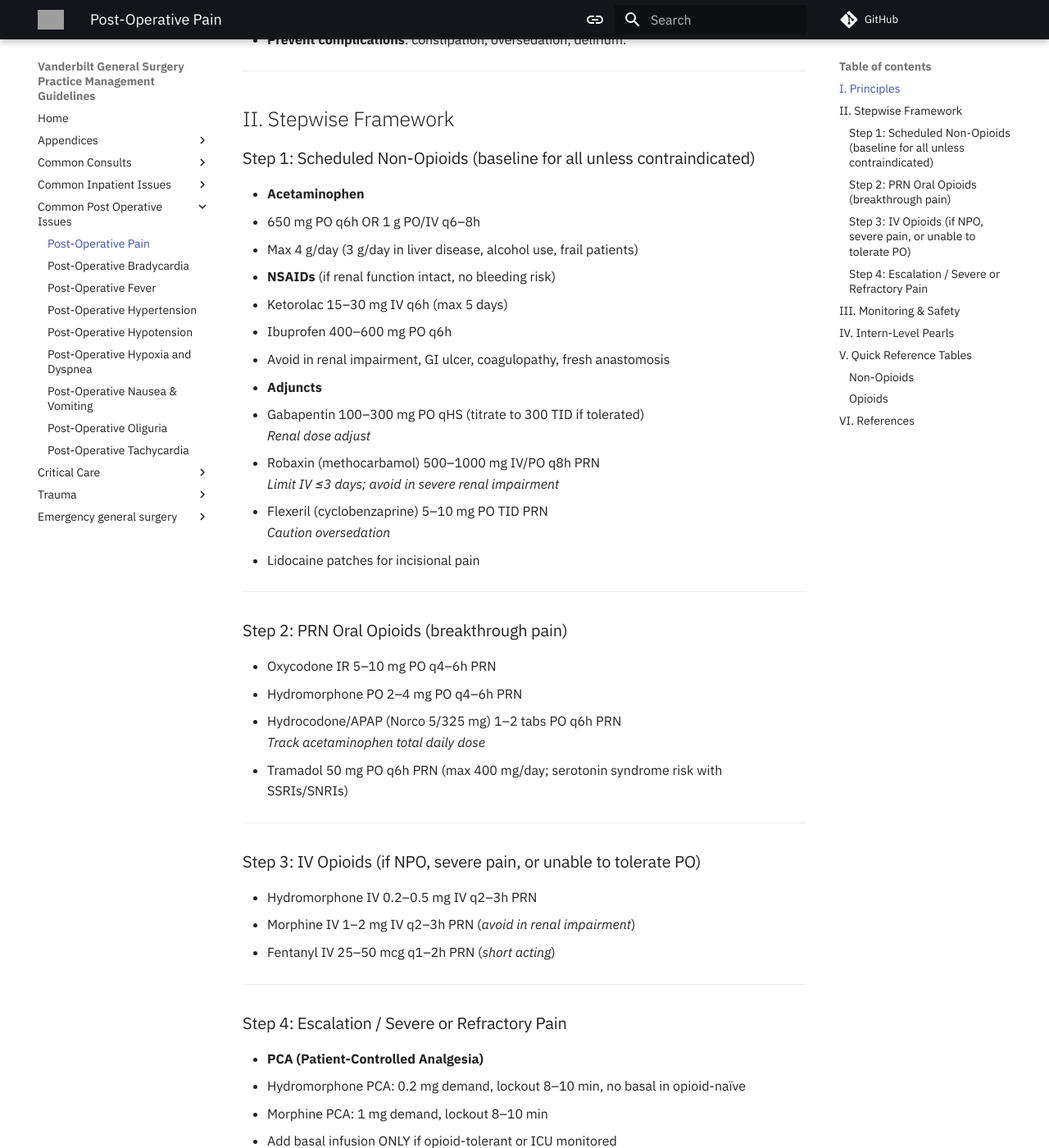
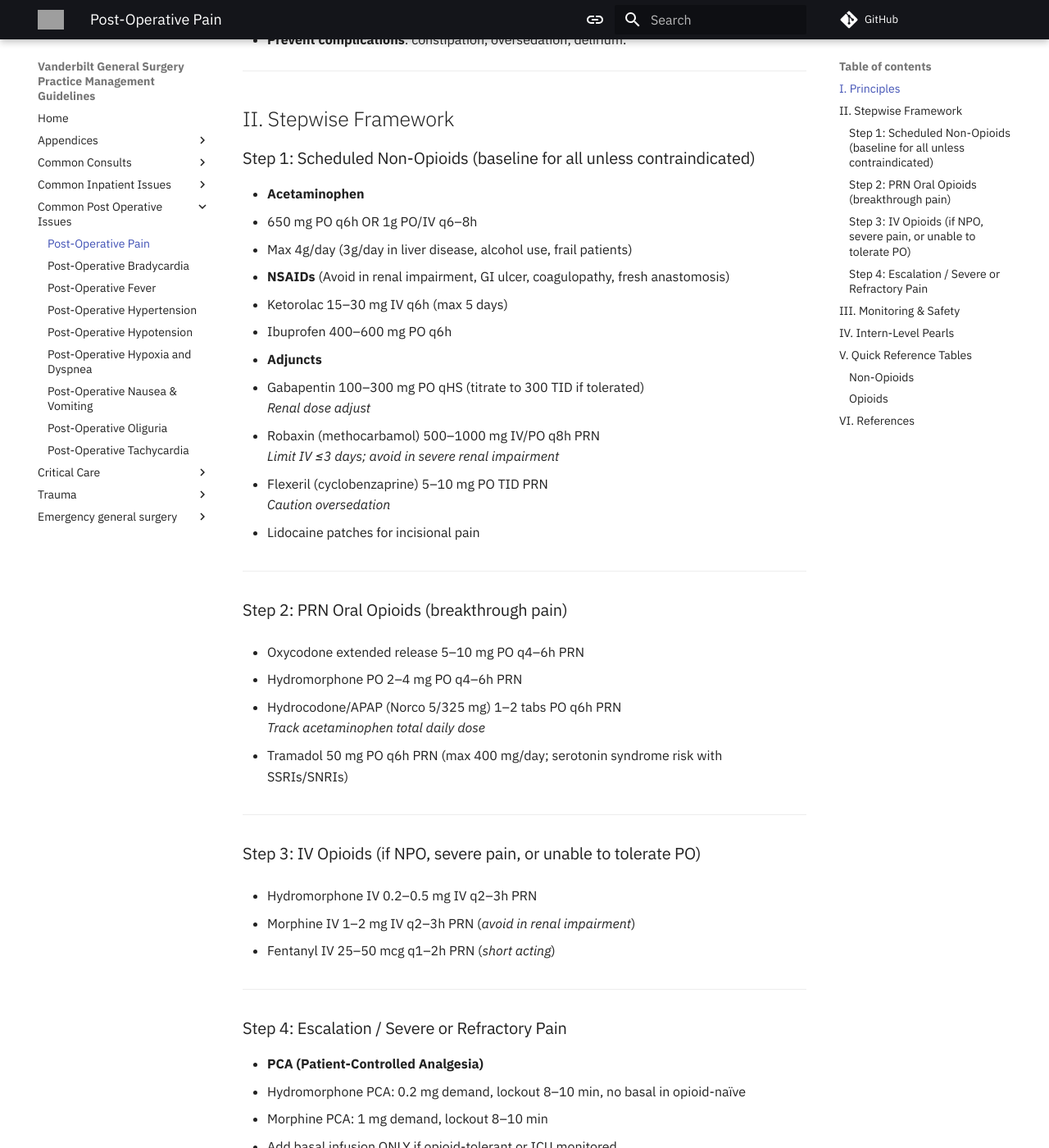
Before and after one commit to bilalmirza96/UOAGeneralSurgery, an MkDocs documentation site: the page built from docs/Common Post-Operative Issues/Post-opeartive Pain.md, in a window 1280 px wide and 1400 px high, scrolled down 456 px. Shown: the whole window at 82% size. Built offline with MkDocs 1.6.1 and Material for MkDocs 9.7.7, drawn with Linux system fonts in a browser that asks for light colours; comment, search, counter and statistics services are not loaded; some of the changed text lies outside the part shown; grey boxes are pictures that could not be loaded.

Commit message:
Update Post-opeartive Pain.md

```diff
--- a/docs/Common Post-Operative Issues/Post-opeartive Pain.md
+++ b/docs/Common Post-Operative Issues/Post-opeartive Pain.md
@@ -15,38 +15,49 @@
 ## II. Stepwise Framework
 
 ### Step 1: Scheduled Non-Opioids (baseline for all unless contraindicated)
+
 - **Acetaminophen**
-  - 650 mg PO q6h OR 1 g PO/IV q6–8h
-  - Max 4 g/day (3 g/day in liver disease, alcohol use, frail patients)
+  - 650 mg PO q6h OR 1g PO/IV q6–8h
+  - Max 4g/day (3g/day in liver disease, alcohol use, frail patients)
 
-- **NSAIDs** (if renal function intact, no bleeding risk)
+- **NSAIDs** (Avoid in renal impairment, GI ulcer, coagulopathy, fresh anastomosis)
   - Ketorolac 15–30 mg IV q6h (max 5 days)
   - Ibuprofen 400–600 mg PO q6h
-  - Avoid in renal impairment, GI ulcer, coagulopathy, fresh anastomosis
+
 
 - **Adjuncts**
   - Gabapentin 100–300 mg PO qHS (titrate to 300 TID if tolerated)
     *Renal dose adjust*
+
   - Robaxin (methocarbamol) 500–1000 mg IV/PO q8h PRN
     *Limit IV ≤3 days; avoid in severe renal impairment*
+
   - Flexeril (cyclobenzaprine) 5–10 mg PO TID PRN
     *Caution oversedation*
+
   - Lidocaine patches for incisional pain
 
 ---
 
 ### Step 2: PRN Oral Opioids (breakthrough pain)
-- Oxycodone IR 5–10 mg PO q4–6h PRN
+
+- Oxycodone extended release 5–10 mg PO q4–6h PRN
+
 - Hydromorphone PO 2–4 mg PO q4–6h PRN
+
 - Hydrocodone/APAP (Norco 5/325 mg) 1–2 tabs PO q6h PRN
   *Track acetaminophen total daily dose*
+
 - Tramadol 50 mg PO q6h PRN (max 400 mg/day; serotonin syndrome risk with SSRIs/SNRIs)
 
 ---
 
 ### Step 3: IV Opioids (if NPO, severe pain, or unable to tolerate PO)
+
 - Hydromorphone IV 0.2–0.5 mg IV q2–3h PRN
+
 - Morphine IV 1–2 mg IV q2–3h PRN (*avoid in renal impairment*)
+
 - Fentanyl IV 25–50 mcg q1–2h PRN (*short acting*)
 
 ---
@@ -57,15 +68,17 @@
   - Morphine PCA: 1 mg demand, lockout 8–10 min
   - Add basal infusion ONLY if opioid-tolerant or ICU monitored
 
+ ### Step 5: Acute Pain Service consult
+  - Pain uncontrolled despite multimodal regimen
+  - Opioid-tolerant/chronic pain patient
+  - Regional/epidural analgesia is being considered
+
 - **Regional / Neuraxial**
   - Epidural infusion (thoracic/lumbar)
   - TAP block or wound infusion catheter
   - Coordinate with anesthesia/pain service
 
-- **Acute Pain Service consult** if:
-  - Pain uncontrolled despite multimodal regimen
-  - Opioid-tolerant/chronic pain patient
-  - Regional/epidural analgesia is being considered
+
 
 ---
 
```
Also changed, not shown: other parts of docs/Common Post-Operative Issues/Post-opeartive Pain.md (+3 -3 lines).
